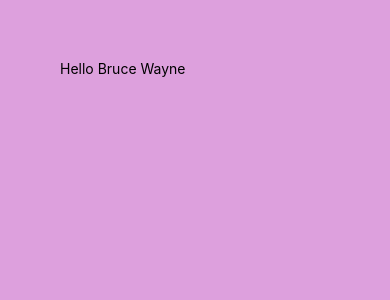
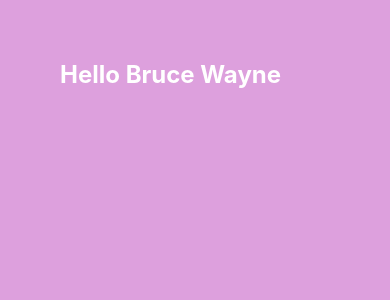
Before and after one commit to amontalvof/react-native-demo, a React Native app: screen / in a window 390 px wide. Shown: the top 300 px of the page. Built offline with nearby package versions, Linux system fonts and the light colour scheme.

Commit message:
feat: StyleSheet API

```diff
--- a/src/components/Greet.jsx
+++ b/src/components/Greet.jsx
@@ -1,17 +1,24 @@
-import { Text, View } from 'react-native';
+import { Text, View, StyleSheet } from 'react-native';
 
 const Greet = ({ name }) => {
     return (
-        <View
-            style={{
-                flex: 1,
-                backgroundColor: 'plum',
-                padding: 60,
-            }}
-        >
-            <Text>Hello {name}</Text>
+        <View style={styles.container}>
+            <Text style={styles.title}>Hello {name}</Text>
         </View>
     );
 };
 
+const styles = StyleSheet.create({
+    container: {
+        flex: 1,
+        backgroundColor: 'plum',
+        padding: 60,
+    },
+    title: {
+        color: 'white',
+        fontSize: 24,
+        fontWeight: 'bold',
+    },
+});
+
 export default Greet;
```
